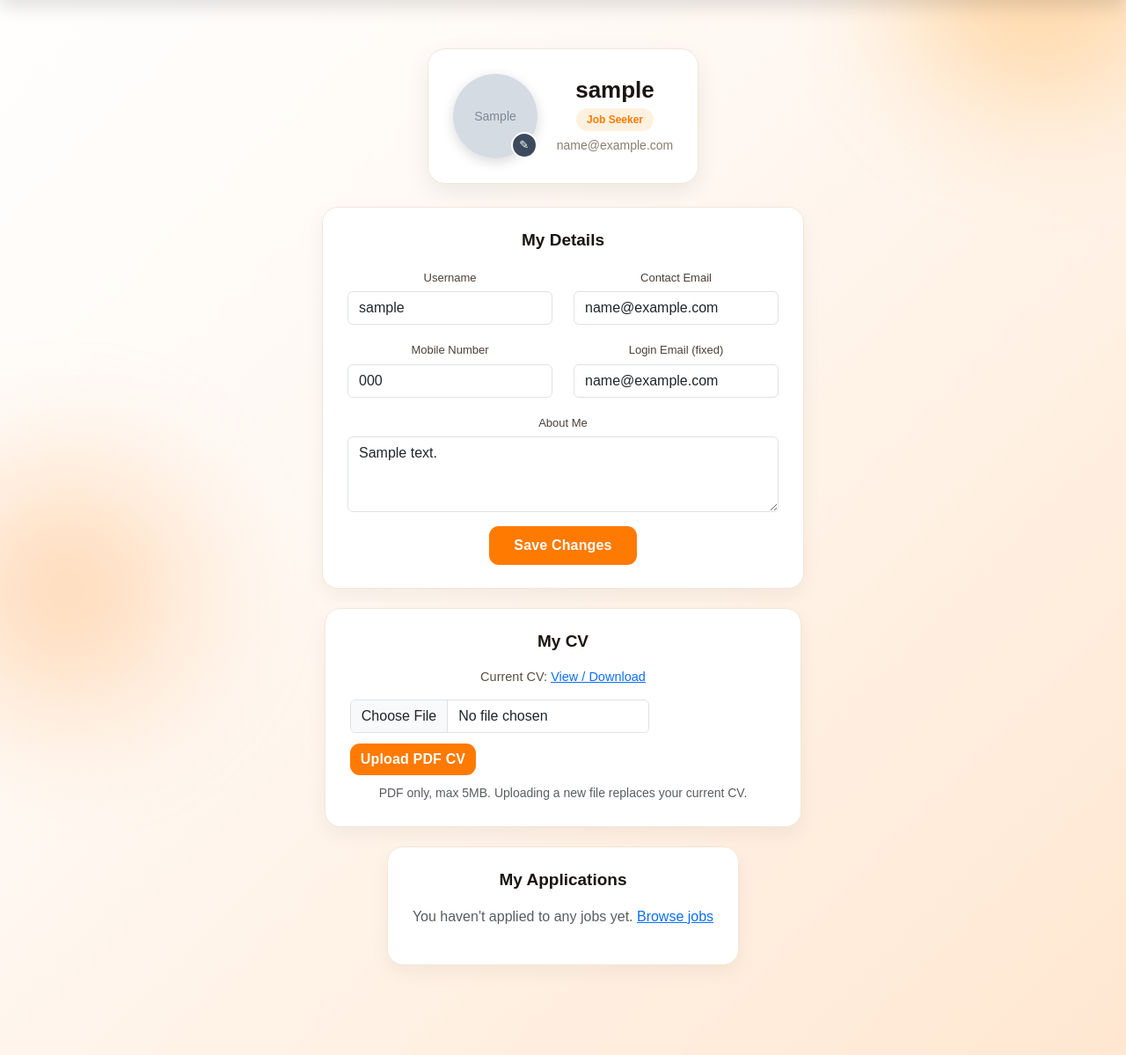
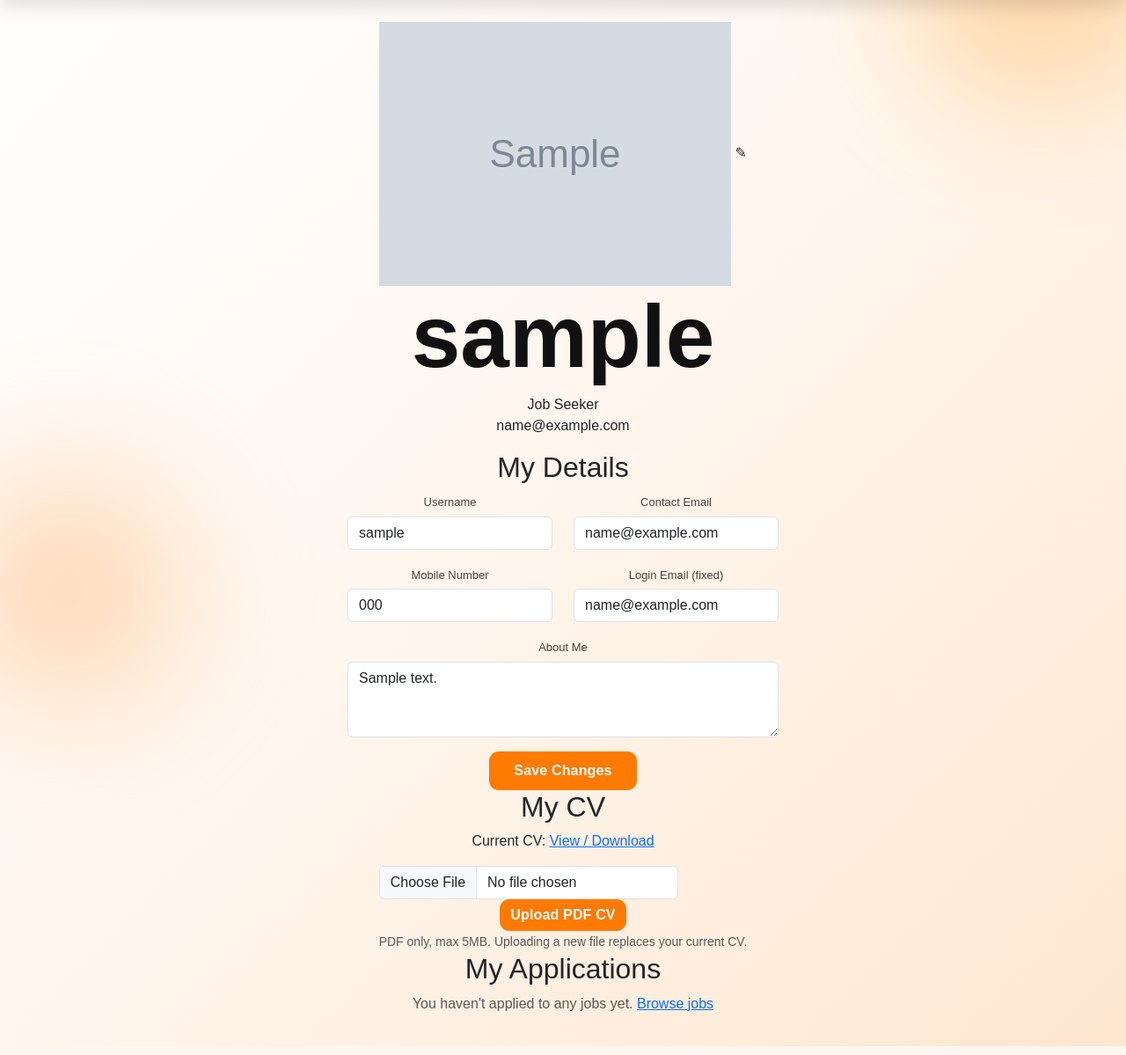
Before and after one commit to Yasindusithum401/Skill-Development-Hire-Smart-Sri-Lanka, a PHP site: page /profile.php in a window 1280 px wide. Shown: the part 85-1284 px from the top of the page at 88% size. Run offline with PHP 8.4, Linux system fonts and the light colour scheme; the visitor is signed in with stand-in values (Sample User, id 1); tables that the repository leaves empty hold one stand-in row (values such as "Sample post"); grey boxes marked "Sample" are stand-in pictures; data that the repository does not hold is empty.

Commit message:
Update home.css

```diff
--- a/home.css
+++ b/home.css
@@ -933,57 +921,3 @@ section h5{
     border:none;border-radius:10px;padding:9px 18px;font-size:13.5px;font-weight:700;
     background:#ff8c1a;color:#fff;cursor:pointer;transition:.2s;text-decoration:none;display:inline-flex;align-items:center;
 }
-.job-apply-btn:hover{background:#ec7000;color:#fff;}
-.job-apply-btn.job-applied{background:#e9f8ee;color:#1e7a3d;cursor:default;}
-.job-apply-btn.job-manage-btn{background:#3c4a5e;}
-.job-apply-btn.job-manage-btn:hover{background:#29323f;}
-.job-apply-btn:disabled{opacity:.85;cursor:default;}
-
-/*Profile page*/
-.profile-page{max-width:900px;margin:0 auto;padding:50px 20px 80px;}
-.profile-card{
-    display:flex;align-items:center;gap:22px;
-    background:#fff;border-radius:20px;padding:28px;
-    border:1px solid #f1e6d8;box-shadow:0 10px 28px rgba(20,14,8,.07);
-    margin-bottom:26px;
-}
-.profile-avatar-wrap{position:relative;width:96px;height:96px;flex:none;}
-.profile-avatar-img{width:96px;height:96px;border-radius:50%;object-fit:cover;display:block;box-shadow:0 4px 14px rgba(0,0,0,.15);}
-.profile-avatar-initial{
-    width:96px;height:96px;border-radius:50%;display:flex;align-items:center;justify-content:center;
-    background:#ff8c1a;color:#fff;font-size:36px;font-weight:700;
-}
-.profile-avatar-edit{
-    position:absolute;bottom:0;right:0;width:30px;height:30px;border-radius:50%;
-    background:#3c4a5e;color:#fff;display:flex;align-items:center;justify-content:center;
-    font-size:13px;cursor:pointer;border:2px solid #fff;
-}
-.profile-card-info h1{font-size:26px;font-weight:700;margin:0 0 6px;color:#191410;}
-.profile-role-badge{
-    display:inline-block;font-size:12px;font-weight:700;padding:4px 12px;border-radius:20px;
-    background:#fff1e0;color:#ff7a00;margin-bottom:6px;
-}
-.profile-role-recruiter{background:#eef0f3;color:#3c4a5e;}
-.profile-card-sub{font-size:14px;color:#8a7c6d;margin:0;}
-
-.profile-section{
-    background:#fff;border-radius:18px;padding:26px 28px;
-    border:1px solid #f1e6d8;box-shadow:0 8px 22px rgba(20,14,8,.05);
-    margin-bottom:22px;
-}
-.profile-section h2{font-size:19px;font-weight:700;color:#191410;margin-bottom:18px;}
-.profile-form-inline{display:flex;gap:12px;align-items:center;margin-bottom:8px;flex-wrap:wrap;}
-.profile-cv-current{font-size:14.5px;color:#57503f;margin-bottom:14px;}
-.profile-table{font-size:13.5px;}
-.profile-table th{color:#8a7c6d;font-weight:600;font-size:12.5px;text-transform:uppercase;}
-
-.my-job-row{border:1px solid #f1e6d8;border-radius:14px;padding:16px 18px;margin-bottom:14px;}
-.my-job-row-main{margin-bottom:10px;font-size:14.5px;}
-.my-job-row-actions{display:flex;gap:10px;flex-wrap:wrap;}
-.my-job-applicants{margin-top:16px;border-top:1px solid #f1e6d8;padding-top:14px;}
-
-@media (max-width:576px){
-    .profile-card{flex-direction:column;text-align:center;}
-    .job-search-row{flex-direction:column;}
-    .job-search-actions{flex-direction:row;}
-}
```
Also changed, not shown: other parts of home.css (+7 -19 lines).
